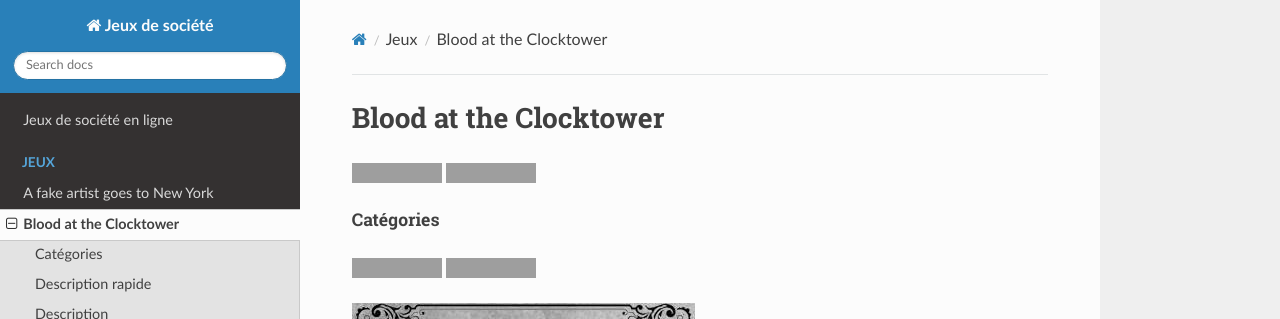
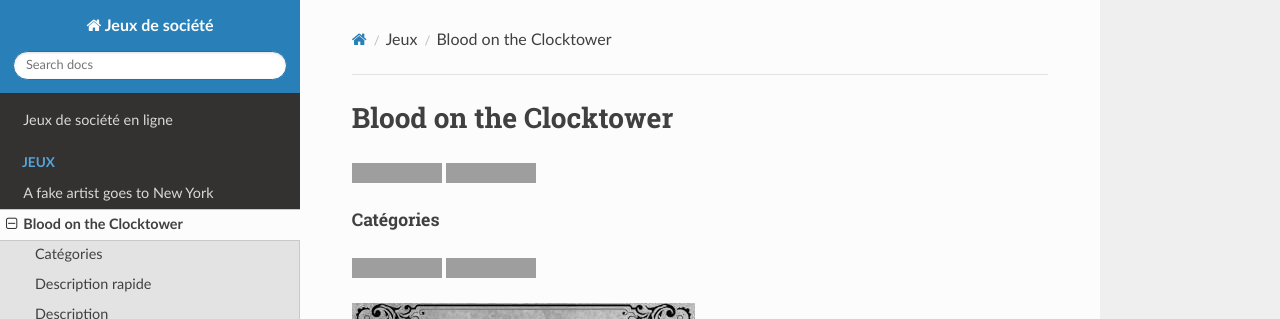
Before and after one commit to Adaendra/doc-jeux-de-societe, an MkDocs documentation site: the page built from docs/jeux/blood_on_the_clocktower.md, in a window 1280 px wide and 900 px high. Shown: the top 319 px of the window. Built offline with MkDocs 1.6.1, drawn with Linux system fonts in a browser that asks for light colours; nearby versions of some CDN libraries; grey boxes are pictures that could not be loaded.

Commit message:
Correction

```diff
--- a/docs/jeux/blood_at_the_clocktower.md
+++ b/docs/jeux/blood_on_the_clocktower.md
@@ -1,4 +1,4 @@
-# Blood at the Clocktower
+# Blood on the Clocktower
 
 ![5 à 20 joueurs](https://img.shields.io/badge/-5%20à%2020%20joueurs%20-%23444444)
 ![30-120 min](https://img.shields.io/badge/-30--120%20min%20-%23444444)
```
Also changed, not shown: docs/index.md (+1 -1 lines).
